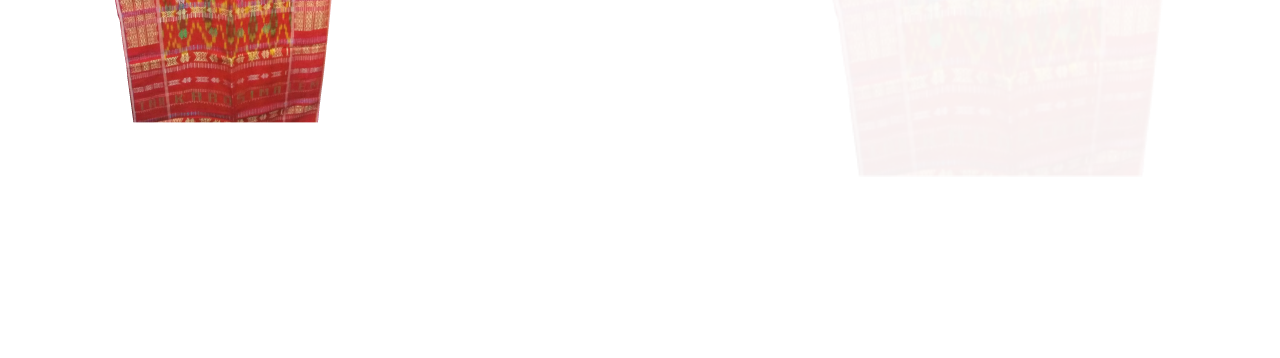
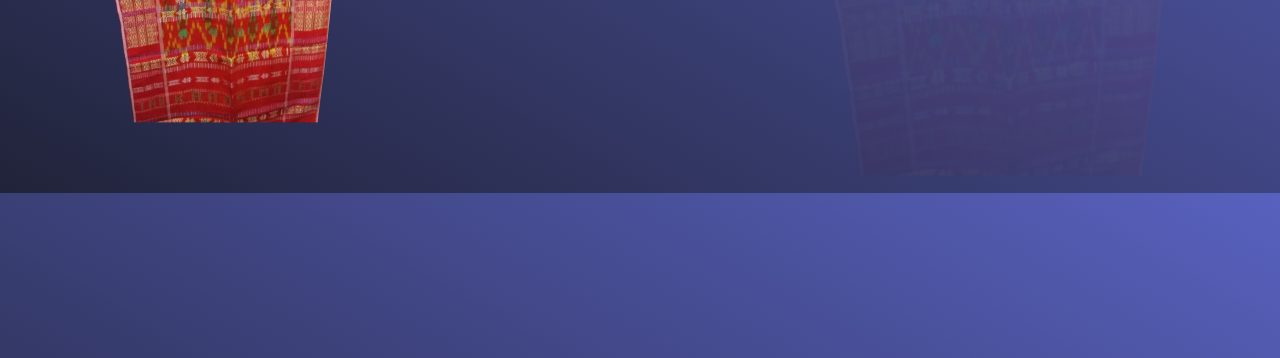
Before and after one commit to andoteger/uisNangin, a plain HTML site: page index.html in a window 1280 px wide. Shown: the part 442-800 px from the top of the page. Drawn offline with nearby package versions, Linux system fonts and the light colour scheme.

Commit message:
mengembalikan file xd

```diff
--- a/css/style.css
+++ b/css/style.css
@@ -1,8 +1,9 @@
 
 body {
     font-family: Montserrat;
-    background: url(img/background.png);
+    /* background: url(img/background.png); */
     color: white;
+    background: linear-gradient(30deg, #212339, #5861BE);
 }
 
 /* NAVVAR */
@@ -51,6 +52,10 @@ body {
 /* AKHIR IMAGE BACKROUND OPACITY */
 
 /* CONTAINER CONTENT */
+.container.content {
+    height: 487px;
+}
+
 .container.content h4{
     font-size: 34px;
 }
```
Also changed, not shown: img/background.png (added), 2 other files.
